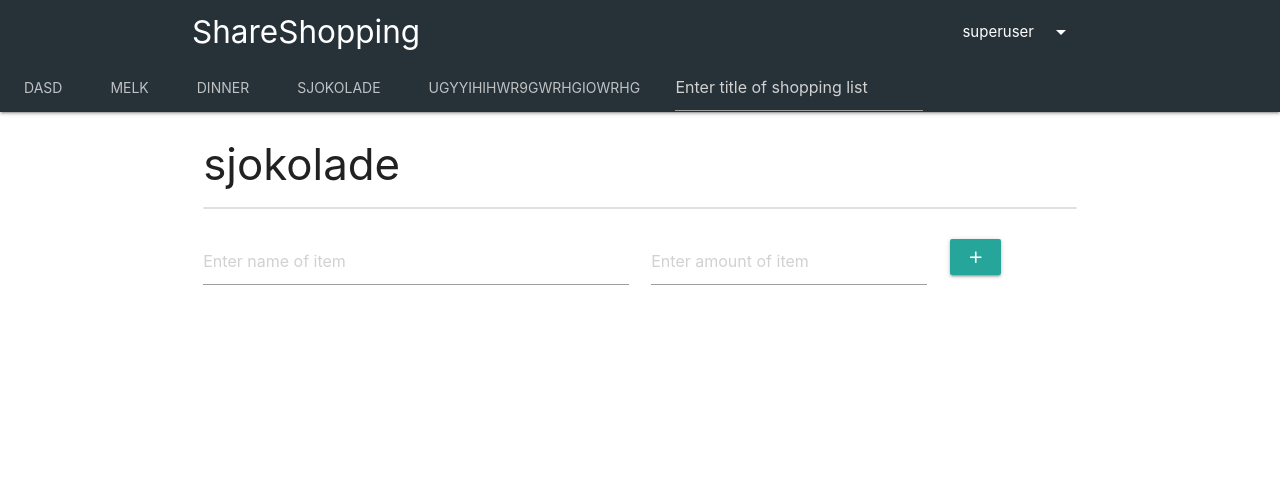
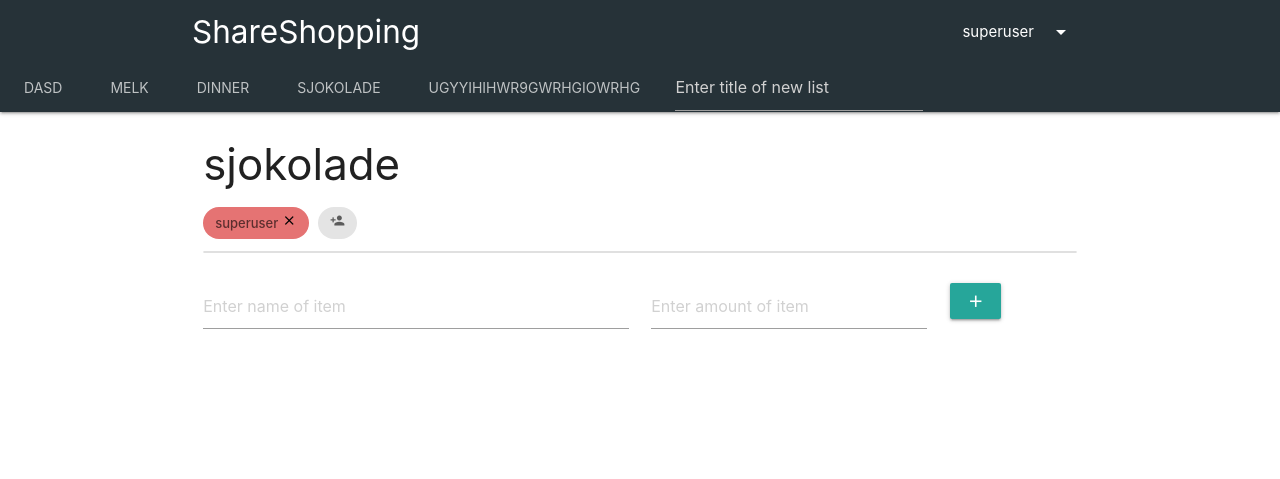
Before and after one commit to amerk97/Programvareutvikling, a Django app: page /main/shopping-lists/16 in a window 1280 px wide. Shown: the top 479 px of the page. Run offline with Django 3.2, Linux system fonts and the light colour scheme; a user stored in the database is signed in; data comes from the database, SQL or seed files in the repository; both versions use the stored data as it was after the commit.

Commit message:
GUI: Error message and admin functions

```diff
--- a/handleliste/shopping_list/forms.py
+++ b/handleliste/shopping_list/forms.py
@@ -27,7 +27,7 @@ class ShoppingListForm(forms.Form):
         widget=forms.TextInput(
             attrs={
                 'background-color': 'white',
-                'placeholder': 'Enter title of shopping list'
+                'placeholder': 'Enter title of new list'
             }
         )
     )
--- a/handleliste/shopping_list/templates/shopping_list/index.html
+++ b/handleliste/shopping_list/templates/shopping_list/index.html
@@ -19,6 +19,30 @@
             margin-top: -7px;
             margin-bottom: -7px;
         }
+
+
+        /* The Modal (background) */
+        .modal {
+              display: none; /* Hidden by default */
+              position: fixed; /* Stay in place */
+              z-index: 1; /* Sit on top */
+              left: 0;
+              top: 0;
+              width: 60%; /* Full width */
+              height: 60%; /* Full height */
+              overflow: auto; /* Enable scroll if needed */
+              background-color: rgb(0,0,0); /* Fallback color */
+              background-color: rgba(0,0,0,0.4); /* Black w/ opacity */
+        }
+
+        /* Modal Content/Box */
+        .modal-content {
+            margin: 15% auto; /* 15% from the top and centered */
+            width: 80%; /* Could be more or less, depending on screen size */
+        }
+
+
+
     </style>
      <!-- Compiled and minified CSS -->
     <link rel="stylesheet" href="https://cdnjs.cloudflare.com/ajax/libs/materialize/1.0.0/css/materialize.min.css">
@@ -27,7 +51,6 @@
     <link href="https://fonts.googleapis.com/icon?family=Material+Icons" rel="stylesheet">
 </head>
 <body>
-
 <ul id="dropdown1" class="dropdown-content">
   <li><a href="{% url 'user:logout' %}">Sign out</a></li>
 </ul>
@@ -82,6 +105,19 @@
     <li><div class="row"></div></li>
     <li><div class="row"></div></li>
 </ul>
+
+<!-- Error messages -->
+{% if messages %}
+    <div class="container">
+        <div class="card-panel red lighten-3">
+        {% for message in messages %}
+            <p>{{message}}</p>
+        {% endfor %}
+        </div>
+    </div>
+{% endif %}
+
+
 <!-- The shopping list the user is currently looking at-->
 {% block content %}
 {% endblock %}
@@ -99,6 +135,8 @@
             $(".toggle-item").toggle();
         });
     });
+
+
 </script>
 </body>
 </html>
--- a/handleliste/shopping_list/templates/shopping_list/shoppinglist.html
+++ b/handleliste/shopping_list/templates/shopping_list/shoppinglist.html
@@ -5,20 +5,21 @@
     <div class="row">
         <div class="col s12">
             <h3>{{ shopping_list.title }}</h3>
-<!--
-            <div class="chip red lighten-1">
+
+            <div class="chip red lighten-2">
                 {{ shopping_list.owner }}
                 {% if user == shopping_list.owner %}
-                    <a href="" style="color:black"><i class="close material-icons">close</i></a>
+                    <a id="myBtn" style="color:black"><i class="tiny material-icons">close</i></a>
                 {% endif %}
             </div>
 
 
             {% for admin in shopping_list.admins.all %}
-                <div class="chip red lighten-3">
+                <div class="chip red lighten-4">
                     {{ admin }}
-                    {% if user in shopping_list.admins.all or user == shopping_list.owner %}
-                        <a href="{% url 'remove-user-from-shopping-list' shopping_list.id participant.username %}" style="color:black"><i class="close material-icons">close</i></a>
+                    {% if user == shopping_list.owner or user == admin %}
+                        <a href="{% url 'remove-user-from-shopping-list' shopping_list.id admin.username %}" style="color:black"><i class="close material-icons">close</i></a>
+
                     {% endif %}
                 </div>
             {% endfor %}
@@ -31,6 +32,7 @@
                     <div class="chip">
                         {{ participant }}
                         <a href="{% url 'remove-user-from-shopping-list' shopping_list.id participant %}" style="color:black"><i class="close material-icons">close</i></a>
+                        <a href="{% url 'make-admin' shopping_list.id participant %}" style="color:black"><i class="close material-icons">person</i></a>
                     </div>
 
                 {% else %}
@@ -43,9 +45,10 @@
                 {% endif %}
             {% endfor %}
 
+
             <a href="#"><div class="chip"><i class="tiny material-icons toggle-visibility">person_add</i></div></a>
 
-
+<!-- DROPDOWN MENY FOR MAKE ADMIN
             {% if user in shopping_list.admins.all or user == shopping_list.owner %}
                 <div>
                     <ul id="dropdown2" class="dropdown-content">
@@ -56,7 +59,10 @@
                     <a class="btn dropdown-trigger" href="#!" data-target="dropdown2">Make admin<i class="material-icons right">arrow_drop_down</i></a>
                 </div>
             {% endif %}
-            -->
+-->
+
+
+
             <div class="row toggle-item">
                 <form action="{% url 'share-shopping-list' shopping_list.id %}" method='POST' class="col 12">
                     {% csrf_token %}
@@ -129,5 +135,55 @@
             </div>
         </div>
     </div>
+
+<!-- The Modal/Popup -->
+<div id="myModal" class="modal" style="box-shadow: 0px 0px 5px 2000px rgba(0,0,0,0.5);">
+    <!-- Modal content -->
+    <div class="modal-content">
+        <h5>Pass on ownership</h5>
+        {% for admin in shopping_list.admins.all %}
+        <a href="{% url 'change-owner' shopping_list.id admin.username %}" style="color:black">
+            <div class="chip red lighten-4">
+                {{ admin }}
+            </div>
+        </a>
+        {% endfor %}
+    </div>
 </div>
+
+
+
+
+</div>
+
+<script type="text/javascript">
+
+    // Get the modal
+    var modal = document.getElementById('myModal');
+    // Get the button that opens the modal
+    var btn = document.getElementById("myBtn");
+    // Get the <span> element that closes the modal
+    var span = document.getElementsByClassName("close")[0];
+
+
+    // When the user clicks on the button, open the modal
+    btn.onclick = function() {
+        modal.style.display = "block";
+    }
+
+    // When the user clicks on <span> (x), close the modal
+    span.onclick = function() {
+        modal.style.display = "none";
+    }
+
+    // When the user clicks anywhere outside of the modal, close it
+    window.onclick = function(event) {
+        if (event.target == modal) {
+            modal.style.display = "none";
+        }
+    }
+
+</script>
+
+
 {% endblock %}
--- a/handleliste/shopping_list/views.py
+++ b/handleliste/shopping_list/views.py
@@ -262,7 +262,8 @@ def change_owner_of_shopping_list(request, shopping_list_id, username):
         # The new owner must be a member of the shopping list to be able to become the owner of the list
         # Redirect to shopping list
         return redirect('detail', shopping_list_id)
-    shopping_list.update(owner=new_owner)
+    shopping_list.owner = new_owner
+    shopping_list.save()
     return redirect('index')
 
 
```
Also changed, not shown: handleliste/db.sqlite3.
